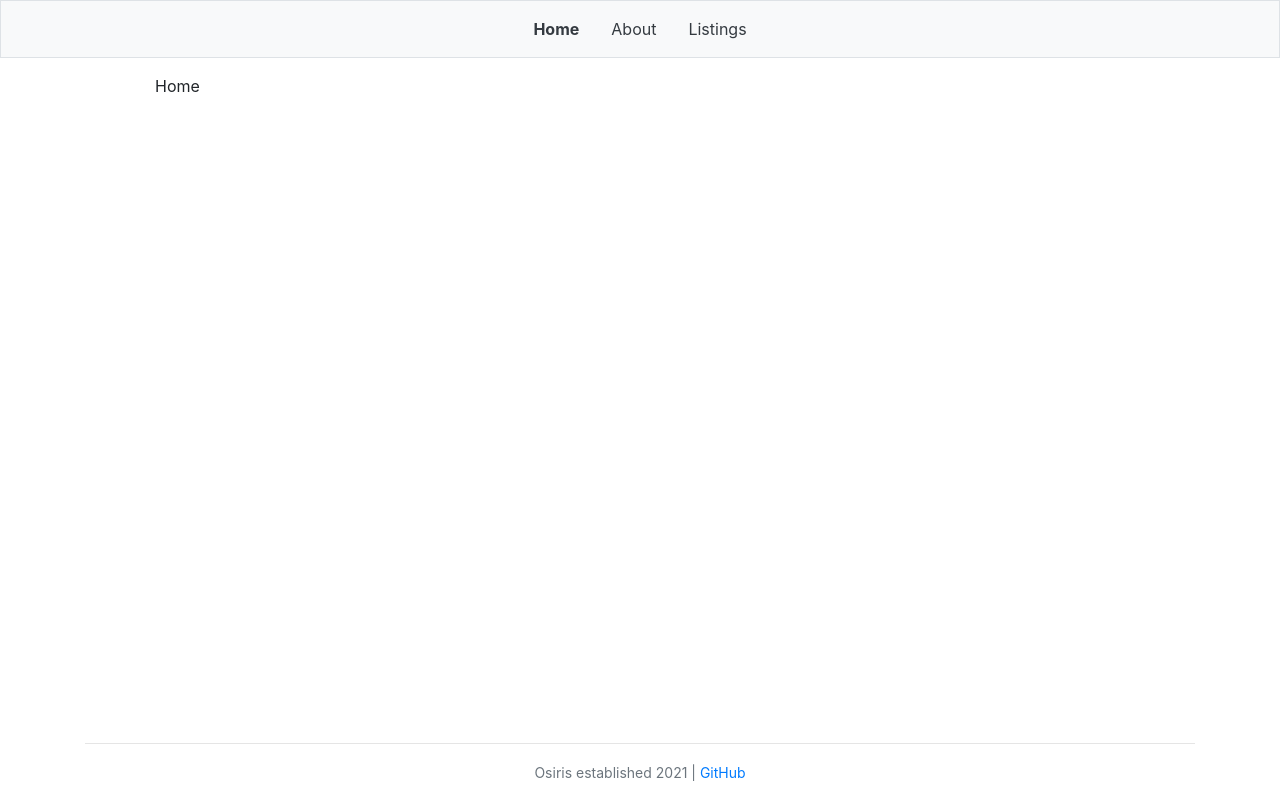
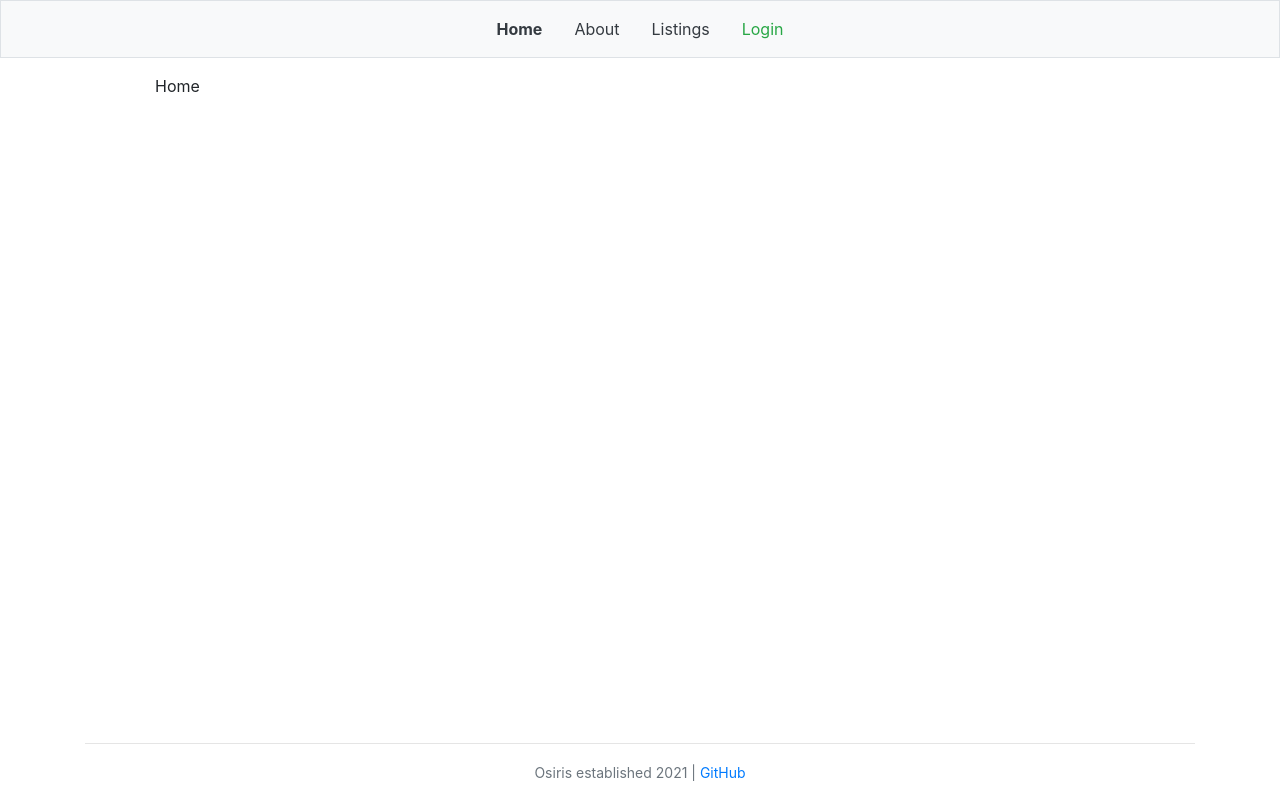
Before and after one commit to Shilcof/osiris-frontend, a React (Create React App) app: page / in a window 1280 px wide. Built offline with nearby package versions, Linux system fonts and the light colour scheme.

Commit message:
removes logout component and replaces functionality with navlink

```diff
--- a/src/components/layouts/LogOut.js
+++ /dev/null
@@ -1,20 +0,0 @@
-import { useDispatch } from "react-redux"
-
-import { logout } from "../../actions/authActions"
-
-const LogOut = () => {
-
-    const dispatch = useDispatch()
-
-    const handleClick = () => {
-        dispatch(logout())
-    }
-
-    return (
-        <button onClick={handleClick} className="btn btn-outline-danger" >
-            Log out
-        </button>
-    )
-}
-
-export default LogOut
--- a/src/components/layouts/NavBar.js
+++ b/src/components/layouts/NavBar.js
@@ -1,10 +1,16 @@
 import React from 'react';
-import { useSelector } from 'react-redux';
+import { useSelector, useDispatch } from 'react-redux';
 import { NavLink } from 'react-router-dom';
-import LogOut from './LogOut';
+
+import { logout } from "../../actions/authActions"
 
 const NavBar = () => {
 
+  const dispatch = useDispatch()
+
+  const handleClick = () => {
+    dispatch(logout())
+  }
   const currentSeller = useSelector(store=>store.auth.currentSeller)
 
   return (
@@ -30,7 +36,23 @@ const NavBar = () => {
       >
         Listings
       </NavLink>
-      {currentSeller ? <LogOut /> : null}
+      {currentSeller ?
+        <NavLink
+          onClick={handleClick}
+          className="nav-item nav-link text-danger"
+          to="/"
+        >
+          Logout
+        </NavLink>
+      :
+        <NavLink
+          className="nav-item nav-link text-success"
+          activeClassName="font-weight-bold"
+          to="/login"
+        >
+          Login
+        </NavLink>
+      }
     </div>
   );
 }
```
